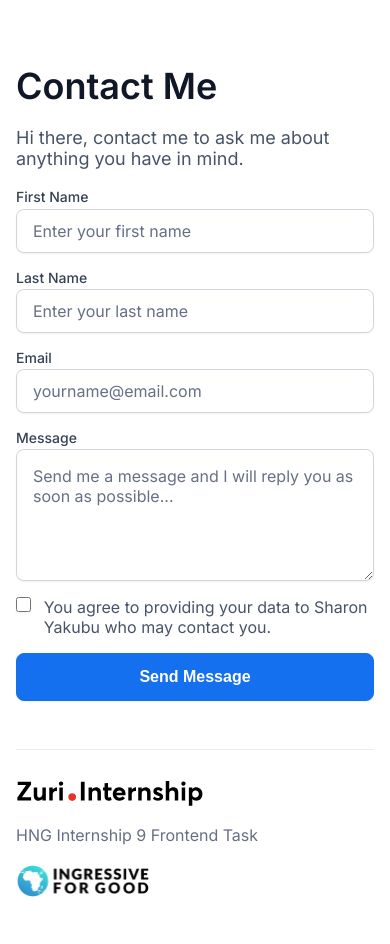
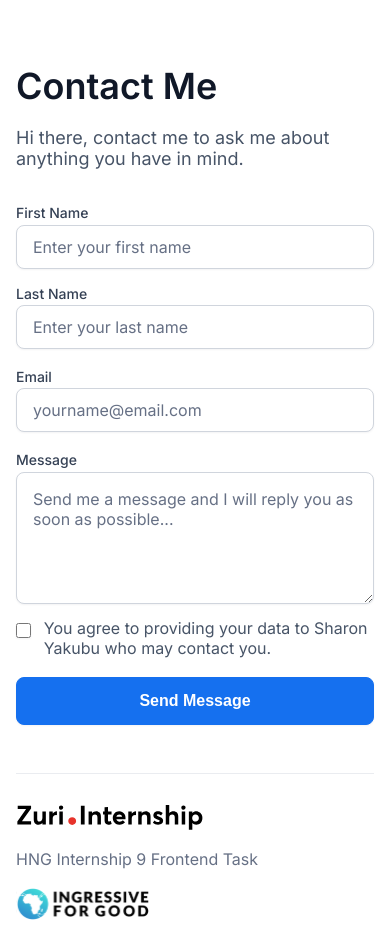
Before and after one commit to siafromspace/Linktree-Clone-Application, a React (Create React App) app: page /contact in a window 390 px wide. Before the commit the page ends 921 px from the top, so only its background shows below. Built offline with nearby package versions, Linux system fonts and the light colour scheme.

Commit message:
style: styling edits form

```diff
--- a/src/index.css
+++ b/src/index.css
@@ -179,6 +179,8 @@ form {
   flex-direction: column;
   gap: 1rem;
   width: 100%;
+  margin-top: 1rem;
+    gap: 1.2rem;
 }
 .name__container {
   display: flex;
@@ -307,6 +309,9 @@ textarea {
   .checkbox {
     align-items: flex-start;
   }
+  .checkbox > label {
+    margin-top: -0.3rem;
+  }
   .contact__text {
     font-size: 18px;
   }
```
